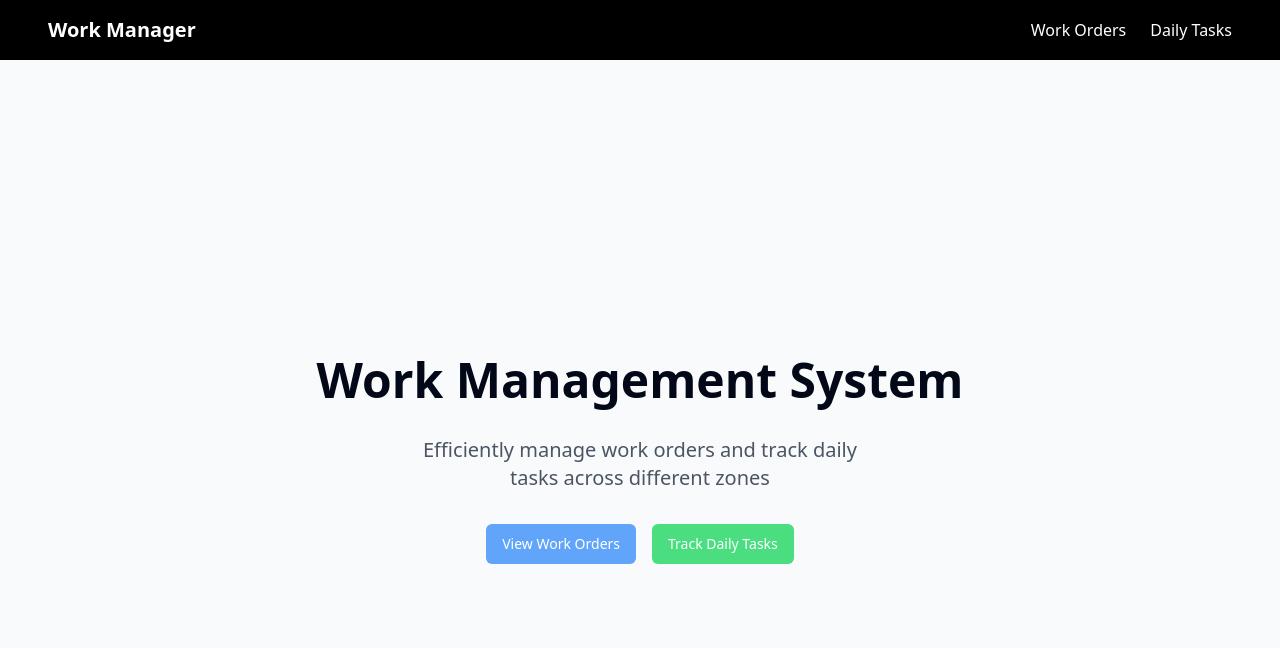
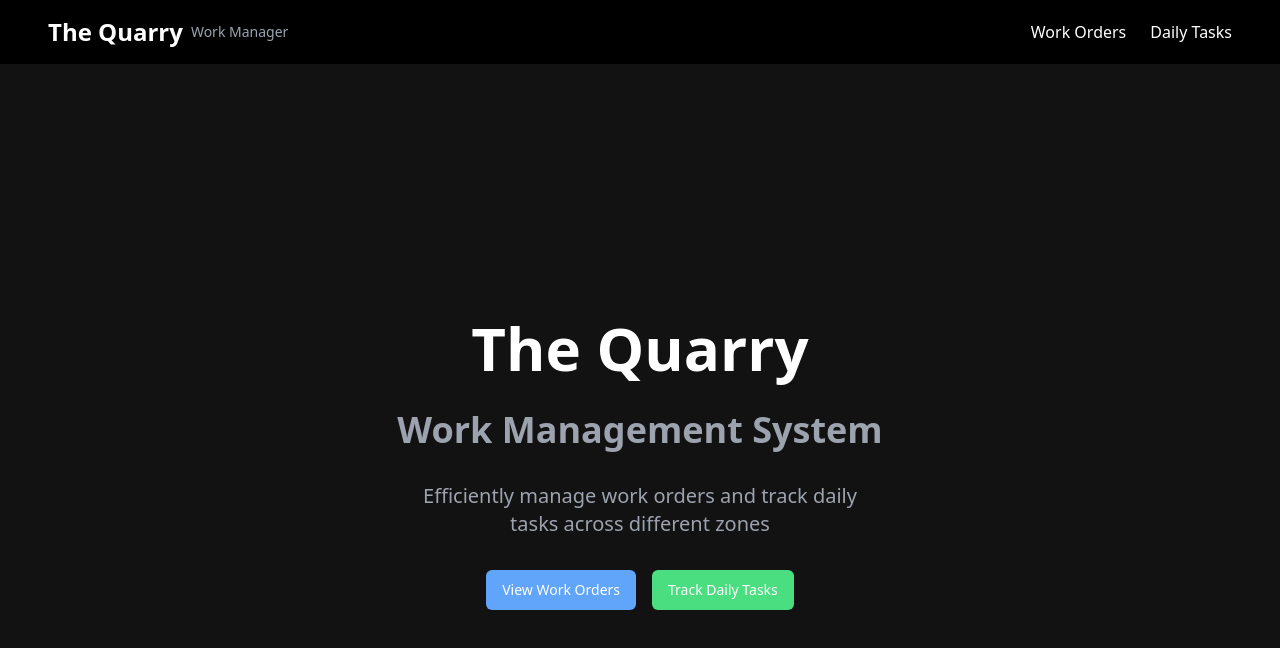
Before and after one commit to Youllhavethat00/my-work-buddy, a React (Vite) app: page / in a window 1280 px wide. Shown: the top 648 px of the page. Built offline with nearby package versions, Linux system fonts and the light colour scheme.

Commit message:
Update background and company name
Changed the application's background to a dark color and added the company name "The Quarry" to the header.
[skip gpt_engineer]

```diff
--- a/src/components/Navigation.tsx
+++ b/src/components/Navigation.tsx
@@ -8,7 +8,10 @@ const Navigation = () => {
   return (
     <nav className="bg-primary text-white p-4 shadow-lg">
       <div className="container mx-auto flex justify-between items-center">
-        <div className="text-xl font-bold">Work Manager</div>
+        <div className="flex items-center space-x-2">
+          <div className="text-2xl font-bold">The Quarry</div>
+          <div className="text-sm text-accent-gray">Work Manager</div>
+        </div>
         <div className="space-x-6">
           <Link
             to="/work-orders"
--- a/src/index.css
+++ b/src/index.css
@@ -4,49 +4,17 @@
 
 @layer base {
   :root {
-    --background: 0 0% 100%;
-    --foreground: 222.2 84% 4.9%;
-
-    --card: 0 0% 100%;
-    --card-foreground: 222.2 84% 4.9%;
-
-    --popover: 0 0% 100%;
-    --popover-foreground: 222.2 84% 4.9%;
-
-    --primary: 222.2 47.4% 11.2%;
-    --primary-foreground: 210 40% 98%;
-
-    --secondary: 210 40% 96.1%;
-    --secondary-foreground: 222.2 47.4% 11.2%;
-
-    --muted: 210 40% 96.1%;
-    --muted-foreground: 215.4 16.3% 46.9%;
-
-    --accent: 210 40% 96.1%;
-    --accent-foreground: 222.2 47.4% 11.2%;
-
-    --destructive: 0 84.2% 60.2%;
-    --destructive-foreground: 210 40% 98%;
-
-    --border: 214.3 31.8% 91.4%;
-    --input: 214.3 31.8% 91.4%;
-    --ring: 222.2 84% 4.9%;
-
-    --radius: 0.5rem;
-  }
-
-  .dark {
-    --background: 222.2 84% 4.9%;
+    --background: 0 0% 7%;
     --foreground: 210 40% 98%;
 
-    --card: 222.2 84% 4.9%;
+    --card: 0 0% 12%;
     --card-foreground: 210 40% 98%;
 
-    --popover: 222.2 84% 4.9%;
+    --popover: 0 0% 12%;
     --popover-foreground: 210 40% 98%;
 
-    --primary: 210 40% 98%;
-    --primary-foreground: 222.2 47.4% 11.2%;
+    --primary: 0 0% 0%;
+    --primary-foreground: 210 40% 98%;
 
     --secondary: 217.2 32.6% 17.5%;
     --secondary-foreground: 210 40% 98%;
@@ -63,6 +31,8 @@
     --border: 217.2 32.6% 17.5%;
     --input: 217.2 32.6% 17.5%;
     --ring: 212.7 26.8% 83.9%;
+
+    --radius: 0.5rem;
   }
 }
 
--- a/src/pages/Index.tsx
+++ b/src/pages/Index.tsx
@@ -5,10 +5,11 @@ const Index = () => {
   const navigate = useNavigate();
 
   return (
-    <div className="min-h-screen flex items-center justify-center bg-gray-50">
+    <div className="min-h-screen flex items-center justify-center bg-background">
       <div className="text-center space-y-8">
-        <h1 className="text-5xl font-bold">Work Management System</h1>
-        <p className="text-xl text-gray-600 max-w-md mx-auto">
+        <h1 className="text-6xl font-bold text-white">The Quarry</h1>
+        <h2 className="text-4xl font-semibold text-accent-gray">Work Management System</h2>
+        <p className="text-xl text-gray-400 max-w-md mx-auto">
           Efficiently manage work orders and track daily tasks across different zones
         </p>
         <div className="space-x-4">
```
